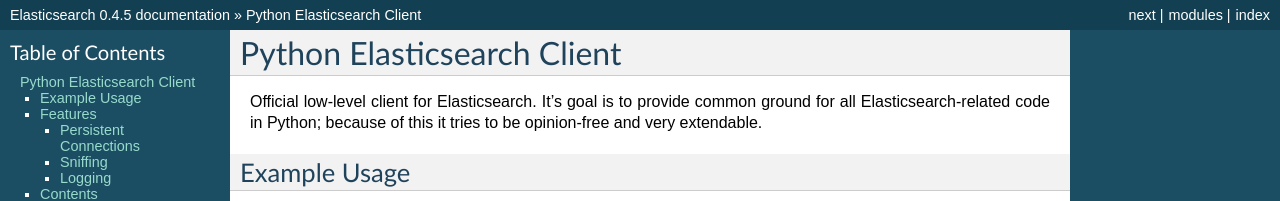
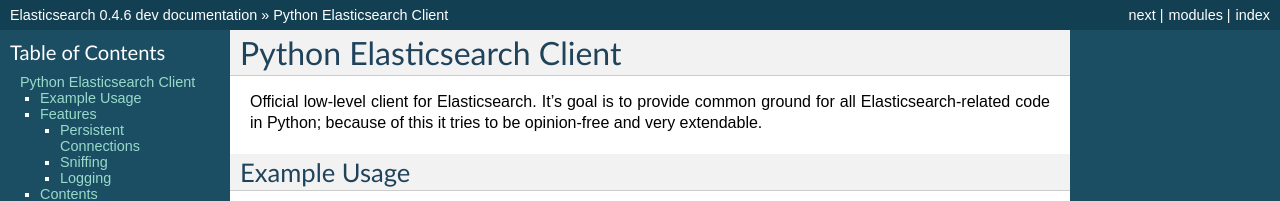
Before and after one commit to Logiclayer1111/elasticsearch, a Sphinx documentation site: the page built from docs/index.rst, in a window 1280 px wide and 900 px high. Shown: the top 201 px of the window. Built offline with Sphinx 7.4.7, drawn with Linux system fonts in a browser that asks for light colours; some of the changed text lies outside the part shown.

Commit message:
Version bump for 0.4 branch

```diff
--- a/Changelog.rst
+++ b/Changelog.rst
@@ -3,8 +3,11 @@
 Changelog
 =========
 
-0.4.5 (dev)
+0.4.6 (dev)
 -----------
+
+0.4.5 (2014-02-11)
+------------------
 
  * `get_alias` now has `name` as another optional parameter due to issue #4539
    in es repo. Note that the order of params have changed so if you are not
--- a/docs/conf.py
+++ b/docs/conf.py
@@ -50,9 +50,9 @@
 # built documents.
 #
 # The short X.Y version.
-version = '0.4.5'
+version = '0.4.6'
 # The full version, including alpha/beta/rc tags.
-release = '0.4.5'
+release = '0.4.6 dev'
 
 # The language for content autogenerated by Sphinx. Refer to documentation
 # for a list of supported languages.
--- a/elasticsearch/__init__.py
+++ b/elasticsearch/__init__.py
@@ -1,6 +1,6 @@
 from __future__ import absolute_import
 
-VERSION = (0, 4, 5)
+VERSION = (0, 4, 6)
 __version__ = VERSION
 __versionstr__ = '.'.join(map(str, VERSION))
 
--- a/setup.py
+++ b/setup.py
@@ -4,7 +4,7 @@
 import sys
 import os
 
-VERSION = (0, 4, 5)
+VERSION = (0, 4, 6)
 __version__ = VERSION
 __versionstr__ = '.'.join(map(str, VERSION))
 
```
